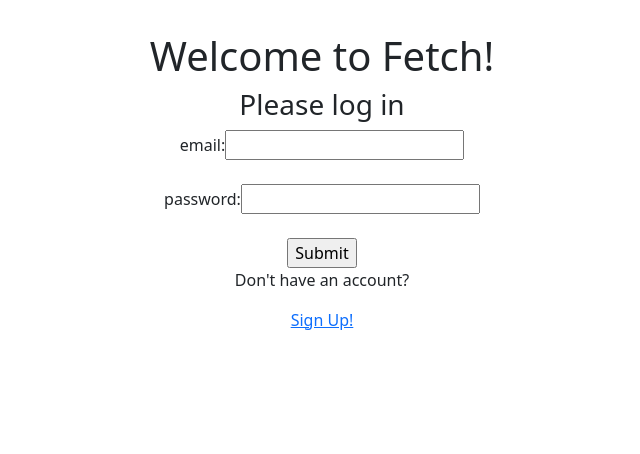
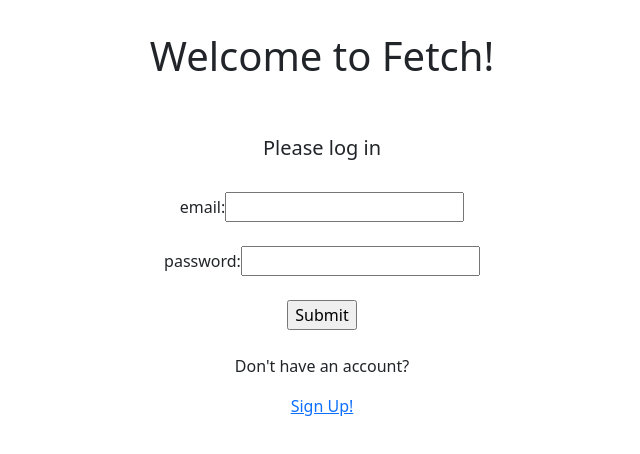
Before and after one commit to lilyyang93/personal-project-dog-social-networking-app, a React (Vite) app in the folder client/: page / in a window 1280 px wide. Shown: the top 454 px of the page, without its empty margins (318-958 px from the left). Built offline with nearby package versions, Linux system fonts and the light colour scheme.

Commit message:
no major changes

```diff
--- a/client/src/pages/LogInPage.jsx
+++ b/client/src/pages/LogInPage.jsx
@@ -1,7 +1,6 @@
 import axios from 'axios'
 import { useState } from 'react';
-import { Link } from 'react-router-dom';
-import { Navigate } from 'react-router-dom';
+import { Link, Navigate } from 'react-router-dom';
 
 export default function LogInPage() {
     function getCookie(name) {
@@ -46,13 +45,13 @@
 
     return (
         <div className="LogInPage">
-        <h1>Welcome to Fetch!</h1>
-        <h3>Please log in</h3>
+        <h1>Welcome to Fetch!</h1><br/><br/>
+        <h5>Please log in</h5><br/>
         <form onSubmit={authenticateUser}>
             <label for="LogInEmail">email: </label><input id="LogInEmail" type="text" /><br/><br/>
             <label for="LogInPassword">password: </label><input id="LogInPassword" type="password" /><br/><br/>
             <input type="submit"></input>
-        </form>
+        </form><br/>
         <p>Don't have an account?</p> <Link to="/signup">Sign Up!</Link>
         </div>
     )
```
